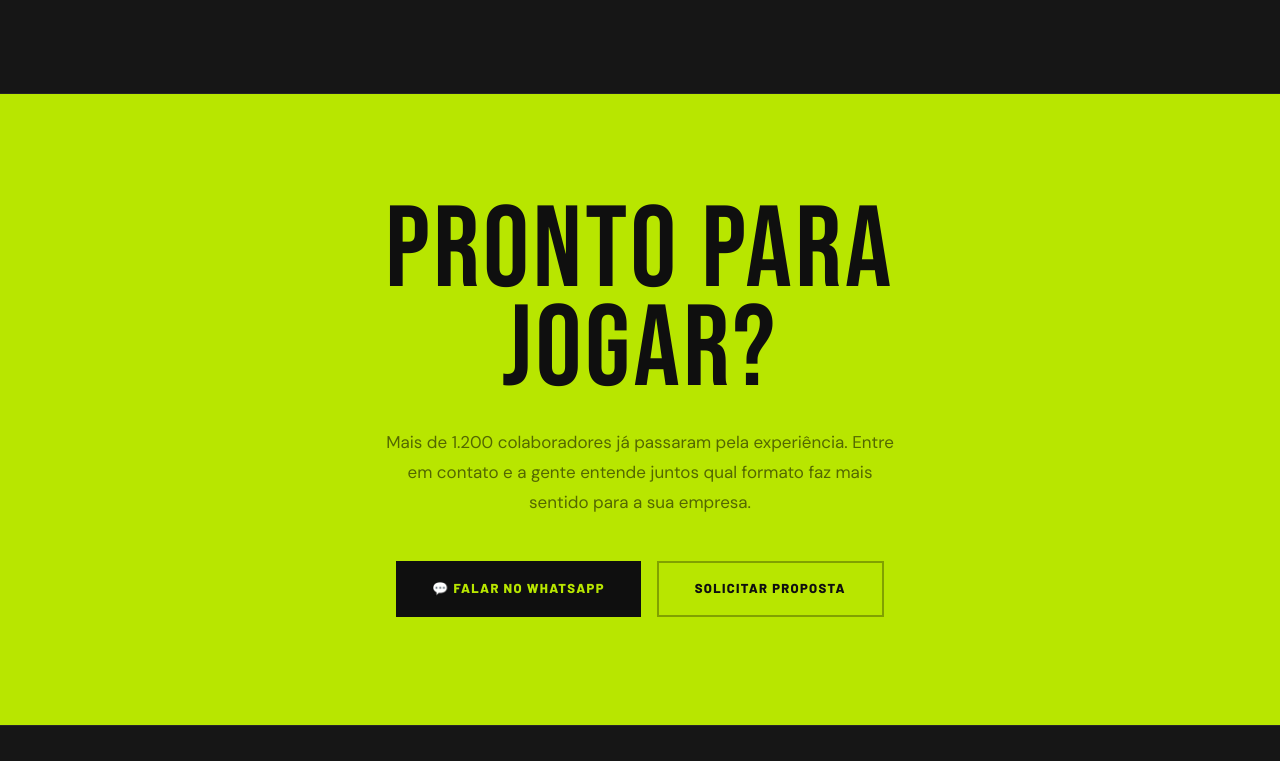
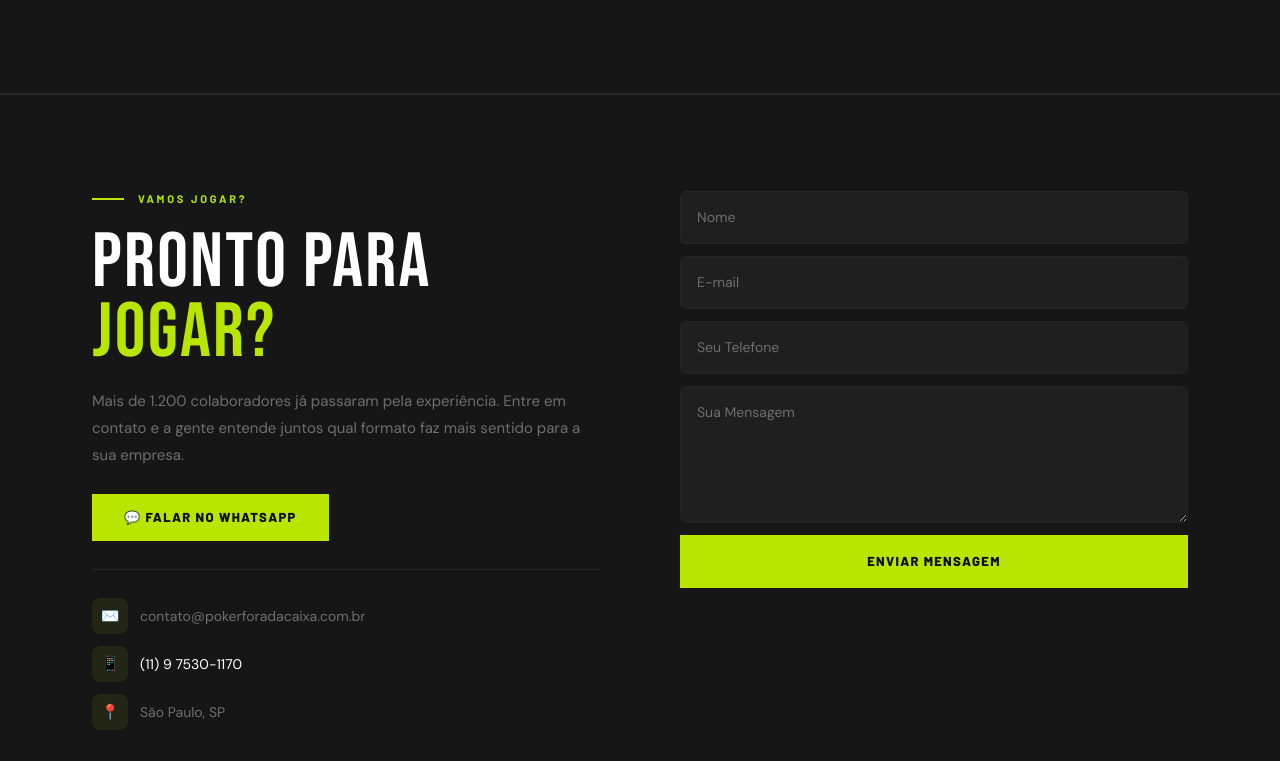
Before and after one commit to leobueno09/poker-fora-da-caixa, a website: page index.html in a window 1280 px wide. Shown: the part 8279-9040 px from the top of the page. Drawn offline with nearby package versions, Linux system fonts and the light colour scheme.

Commit message:
Update index.html

```diff
--- a/index.html
+++ b/index.html
@@ -591,17 +591,7 @@
     </div>
   </section>
 
-  <!-- YELLOW CTA -->
-  <div class="yellow-cta">
-    <div class="yellow-cta-inner">
-      <div class="yellow-cta-title">PRONTO PARA<br>JOGAR?</div>
-      <p class="yellow-cta-sub">Mais de 1.200 colaboradores já passaram pela experiência. Entre em contato e a gente entende juntos qual formato faz mais sentido para a sua empresa.</p>
-      <div style="display:flex;gap:16px;justify-content:center;flex-wrap:wrap;">
-        <a href="https://wa.me/5511975301170?text=Ol%C3%A1!%20Gostaria%20de%20saber%20mais%20sobre%20as%20palestras%20e%20workshops%20do%20Poker%20Fora%20da%20Caixa." target="_blank" rel="noopener" class="btn-on-yellow">💬 Falar no WhatsApp</a>
-        <a href="#contato" class="btn-on-yellow-ghost">Solicitar Proposta</a>
-      </div>
-    </div>
-  </div>
+
 
   <!-- CONTACT -->
   <section id="contato" class="contact-section section">
```
